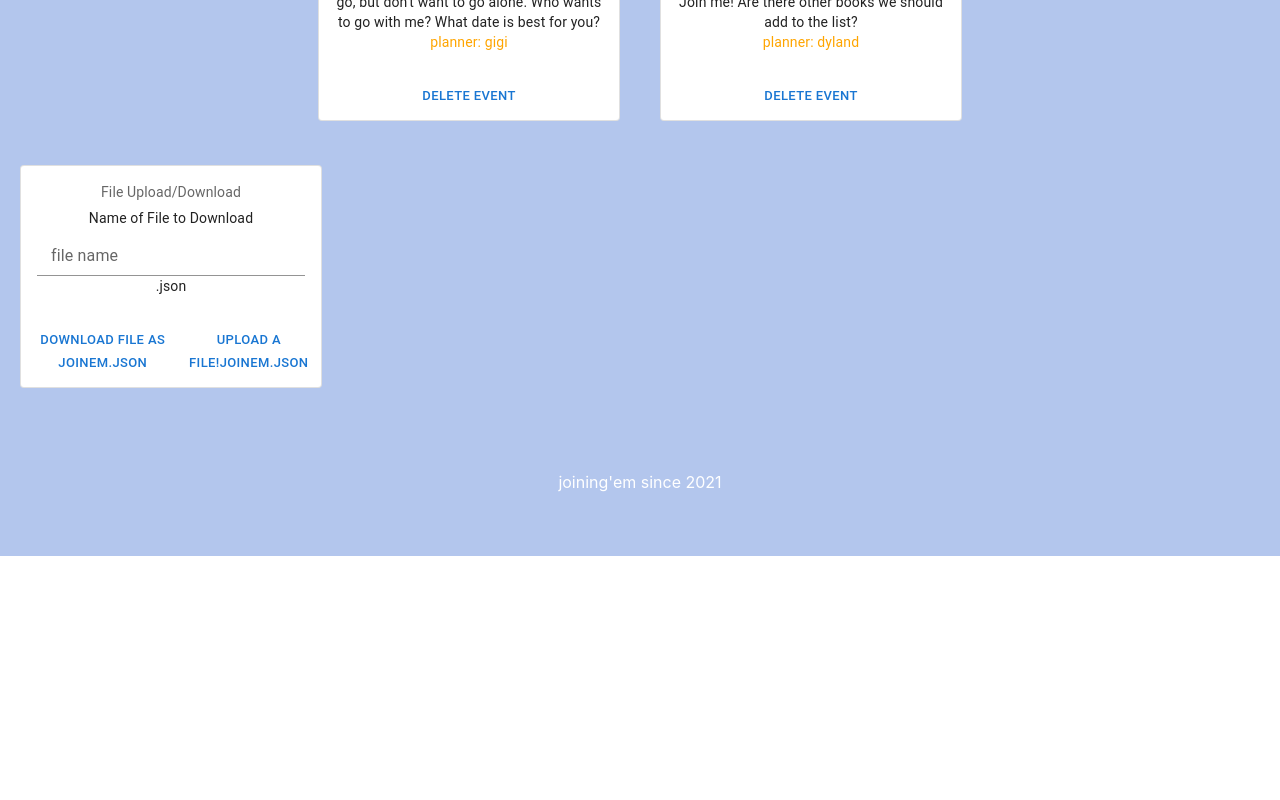
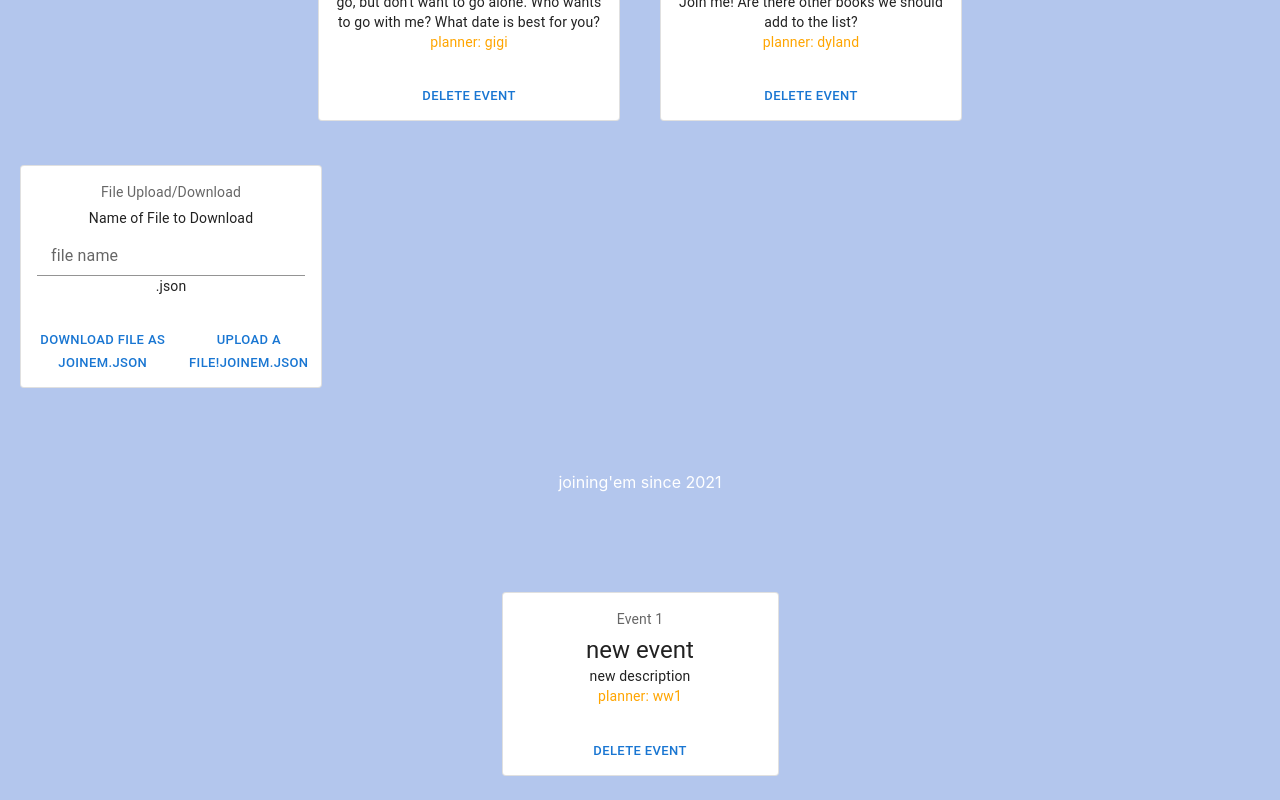
Before and after one commit to selinaes/React-WebApp, a React (Create React App) app: page / in a window 1280 px wide. Shown: the part 3422-4222 px from the top of the page. Before the commit the page ends 3994 px from the top, so only its background shows below. Built offline with nearby package versions, Linux system fonts and the light colour scheme.

Commit message:
starting on events

```diff
--- a/src/App.js
+++ b/src/App.js
@@ -3,6 +3,7 @@ import './App.css';
 // import Events from './Components/Events';
 import NavBar from './Components/NavBar';
 import PeoplePage from './Components/PeoplePage';
+import Event from './Components/Events';
 // import { BrowserRouter as Router, Route } from 'react-router-dom';
 function App() {
 
@@ -18,6 +19,7 @@ function App() {
         </h1>
         <p><em>Events. Plan'em. Join'em!</em></p>
         <PeoplePage />
+        <Event />
         {/* <ul>
           <li>profiles that can be added viewed and deleted</li>
           <li>fake login used to change current user</li>
--- a/src/Components/Events.js
+++ b/src/Components/Events.js
@@ -1,67 +1,151 @@
 import React from 'react'
-// import NavBar from './NavBar';
-const initialData = {
-  "events":
-      [
-        {"uid": 1,
-         "title": "Introductory Glass Blowing",
-         "description" : "Let's gather a group for an intro glass blowing class at Diablo Glass in Boston. Aiming for a Tue/Wed night in November.",
-         "planner": "gigi"
-         },
+import NavBar from './NavBar';
+import PeoplePage from './PeoplePage';
+import {Input, InputAdornment, Card, CardContent, Typography, CardActions, Button, FormControl, InputLabel, Select, MenuItem } from '@mui/material';
 
-        {"uid": 2,
-         "title": "Whale Watching",
-         "description" : "Organizing a weekend whale watching group from Gloucester via Cape Ann Whale Watch (https://www.seethewhales.com/).",
-         "planner": "finz"
-         },
-        {"uid": 3,
-         "title": "Disc golf at Borderlands",
-         "description" : "Have you ever played disc golf? It's a fun activity for newbies and there's a nice course a Borderlands. Parts of Knives Out were filmed in the mansion there! Looking to form a foursome.",
-         "planner": "dyland"
-         }
-      ]
-}
+// const initialData = {
+//   "events":
+//       [
+//         {"uid": 1,
+//          "title": "Introductory Glass Blowing",
+//          "description" : "Let's gather a group for an intro glass blowing class at Diablo Glass in Boston. Aiming for a Tue/Wed night in November.",
+//          "planner": "gigi"
+//          },
 
+//         {"uid": 2,
+//          "title": "Whale Watching",
+//          "description" : "Organizing a weekend whale watching group from Gloucester via Cape Ann Whale Watch (https://www.seethewhales.com/).",
+//          "planner": "finz"
+//          },
+//         {"uid": 3,
+//          "title": "Disc golf at Borderlands",
+//          "description" : "Have you ever played disc golf? It's a fun activity for newbies and there's a nice course a Borderlands. Parts of Knives Out were filmed in the mansion there! Looking to form a foursome.",
+//          "planner": "dyland"
+//          }
+//       ]
+// }
 // var MAX_EVENTS = 3;
 // var MAX_COINEM_PER_EVENT= 5;
 // var MAX_COINEM= 20;
 // var NEXT_EVENT_UID= 1;
 
-class Events extends React.Component{
+//child component of EventPage, displaying a single event
+class Event extends React.Component{
   constructor(props){
     super(props);
     this.state = {
-      uid: 1,
-      title: "new event",
-      description: "new description",
-      planner: "ww1",
+      'uid': 1,
+      'title': "new event",
+      'description': "new description",
+      'planner': "ww1",
     };
   }
 
   render(){
     return(
-      <div> </div>
+      <div style ={{ display:"inline-block"}}>
+        <Card sx={{ minWidth: 275, maxWidth:300 }} style={{ margin:20 }} variant="outlined">
+          <CardContent>
+            <Typography sx={{ fontSize: 14 }} color="text.secondary" gutterBottom>
+                Event { this.state.uid }
+            </Typography>
+            <Typography variant="h5" component="div">
+                  {this.state.title}
+            </Typography>
+
+            <Typography variant="body2">
+                { this.state.description }
+            </Typography>
+            <Typography sx={{ fontSize: 14 }} color="orange" gutterBottom>
+                planner: { this.state.planner }
+            </Typography>
+
+          </CardContent>
+            <CardActions style={{justifyContent: 'center'}}>
+              <Button size="small" onClick={() => this.deleteEventHandler(this.state.uid)}>Delete Event</Button>
+            </CardActions>
+          </Card>
+      </div>
     );
   }
 }
 
+//child component #2 of EventPage, enter info & create new event
+class AddEvent extends React.Component {
+  constructor(props){
+    super(props);
+    this.state = {
+      currentEvt: {
+        'uid': this.props.NEXT_EVENT_UID,
+        'title': '',
+        'description': '',
+        'planner':this.props.currentUser,
+      }
+    }
+    this.handleNewDescription = this.handleNewDescription.bind(this);
+    this.handleNewTitle = this.handleNewTitle.bind(this);
+  }
 
+  handleNewTitle(event) {
+    event.preventDefault();
+    const newEvt = this.state.currentEvt.slice();
+    newEvt.title = event.target.value
+    this.setState ({currentEvt: newEvt});
+  }
 
+  handleNewDescription(event) {
+    event.preventDefault();
+    const newEvt = this.state.currentEvt.slice();
+    newEvt.description = event.target.value
+    this.setState ({currentEvt: newEvt});
+  }
+
+  render () {
+    return (
+      <div id="addEvent" style ={{ display:"inline-block"}}>
+            <Card  sx={{ minWidth: 275, maxWidth:300 }} style={{ margin:20, align:"center" }} variant="outlined">
+              <CardContent>
+                <Typography variant="h5" component="div">
+                  Add New Event
+                </Typography>
+                <FormControl fullWidth>
+                  <InputLabel id="title">Title</InputLabel>
+                  <Input
+                  required
+                  id="title"
+                  onChange={this.handleNewTitle}
+                       />
+                    </FormControl>
+                    <FormControl fullWidth>
+                  <InputLabel id="description">Description</InputLabel>
+                  <Input
+                  required
+                  id="description"
+                  onChange={this.handleNewDescription}
+                       />
+                    </FormControl>
+              </CardContent>
+              <CardActions style={{justifyContent: 'center'}}>
+                <Button size="small" onClick={() => this.props.onAddEvent(this.state.currentEvt)}>Add Event</Button>
+              </CardActions>
+            </Card>
+            </div>
+    );
+    /* should I bind this in "this.state.currentEvt"? */
+  }
+}
+
+//parent component
 class EventsPage extends React.Component {
 
   constructor(props){
     super(props);
-    this.state =  {MAX_EVENTS: 3,
+    this.state =  {
+      MAX_EVENTS: 3,
       MAX_COINEM_PER_EVENT: 5,
       MAX_COINEM: 20,
       NEXT_EVENT_UID: 13,
-                  members:[{username:"ww1",
-                  firstname: 'Wendy',
-                  lastname: 'Wellesley',
-                  coinem:20 },{username:"sclark4",
-                  firstname: 'Sara',
-                  lastname: 'Clark',
-                  coinem:20 }],
+      currentUser: 'admin',
        events:[{uid:1,
                 title:"new event",
                 description:"describe event here",
@@ -70,17 +154,18 @@ class EventsPage extends React.Component {
               title:"new event",
               description:"describe event here",
               planner:"ww1"},
-                  member: {username:"ww1",
-                    firstname: 'Wanda',
-                    lastname: 'Wellesley',
-                    coinem:20 },
     }
+  }
+
+  handleAddEvent(eventObj){
+
   }
 
   render() {
       return <div>
           {/* <NavBar/> */}
             <div>
+            <AddEvent onAddEvent = {(eventObj) => this.handleAddEvent(eventObj)}/>
               <p>Event</p>
              {this.state.events.map(
                  (event) => <div>
@@ -96,4 +181,4 @@ class EventsPage extends React.Component {
 }
 
 
-  export default Events;
+  export default Event;
```
Lines whose indentation alone changed are shown as unchanged.
